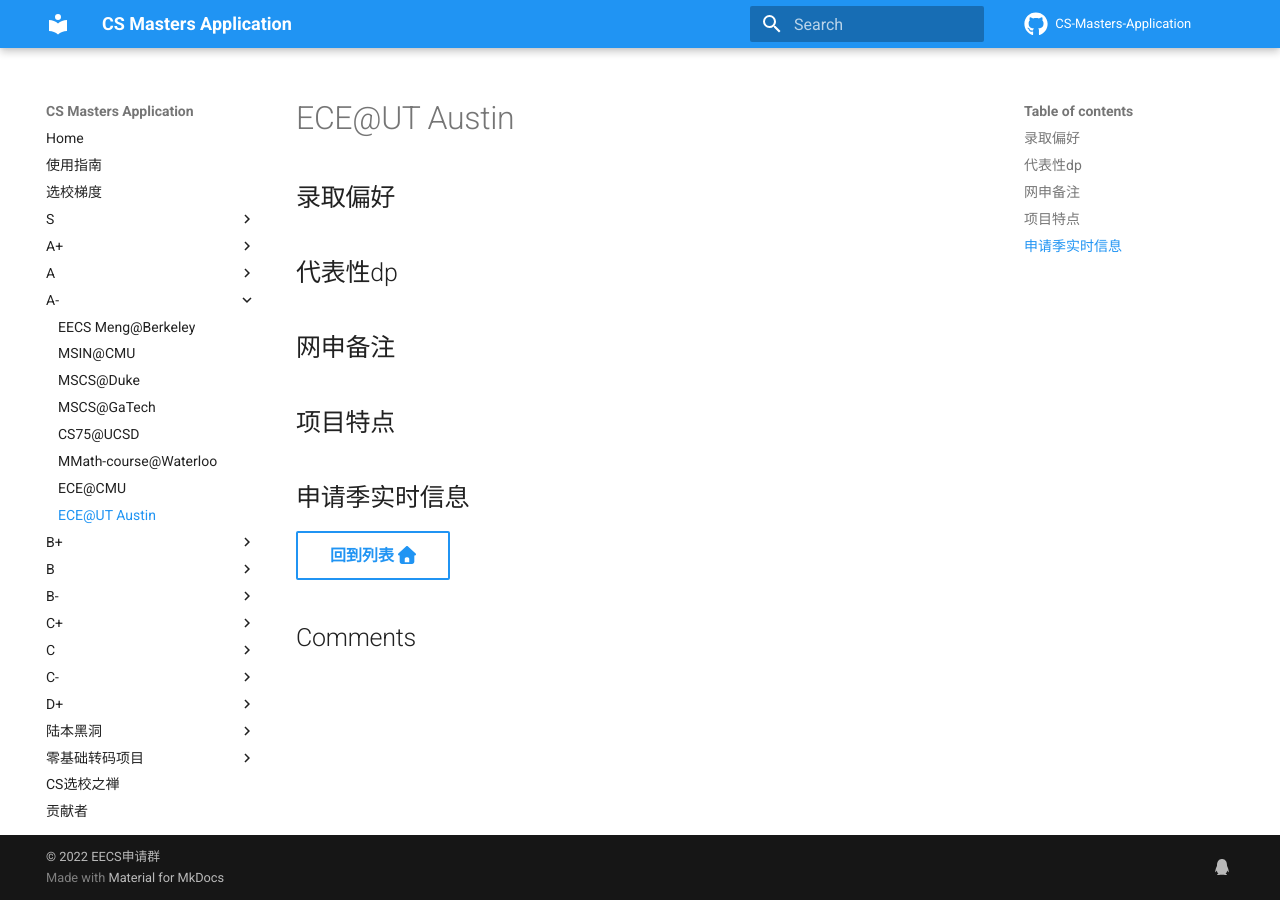
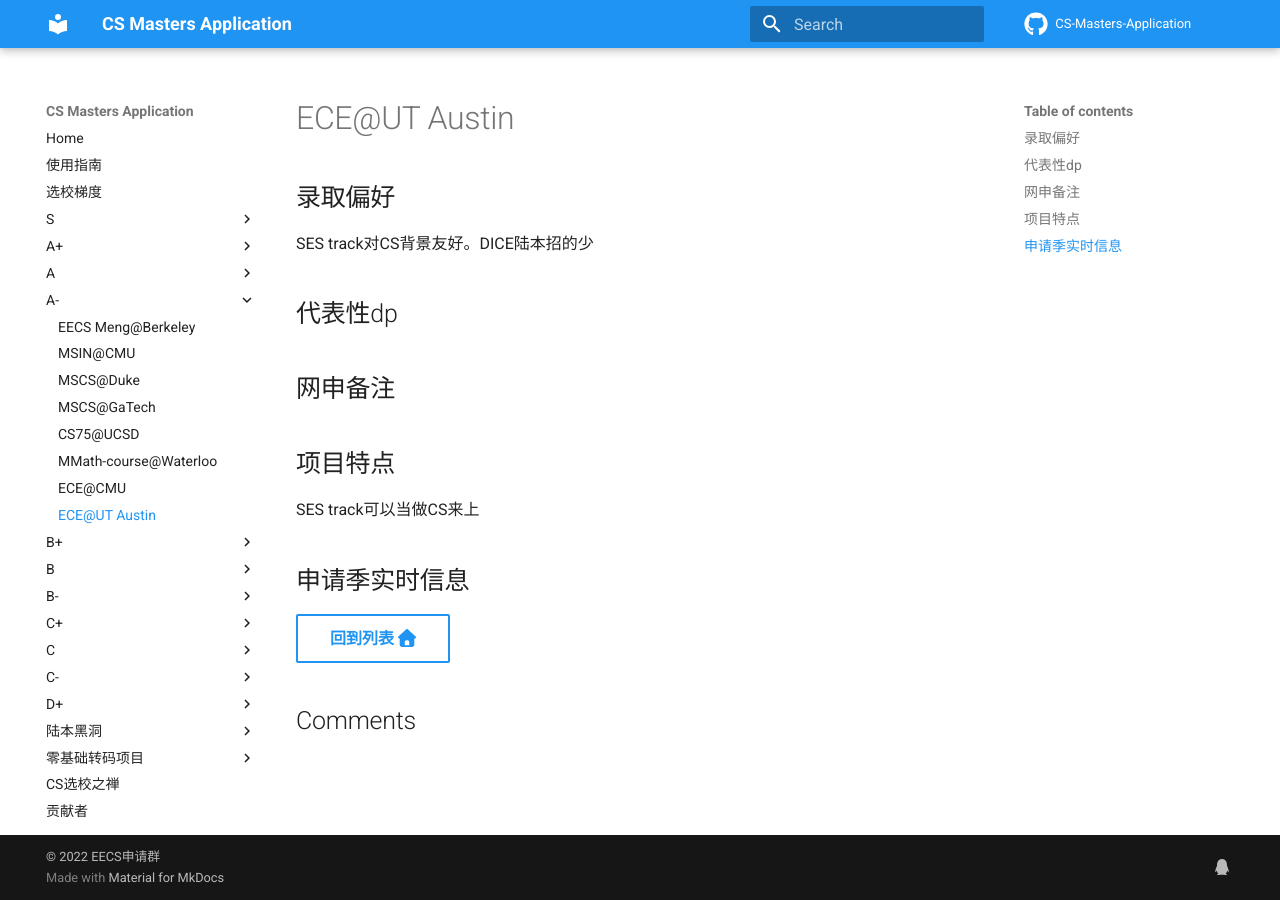
Before and after one commit to opencsapp/opencsapp.github.io, an MkDocs documentation site: the page built from docs/ECE@UT Austin.md, in a window 1280 px wide. Built offline with MkDocs 1.6.1 and Material for MkDocs 9.7.7, drawn with Linux system fonts in a browser that asks for light colours; comment, search, counter and statistics services are not loaded.

Commit message:
Update ECE@UT Austin.md

```diff
--- a/docs/ECE@UT Austin.md
+++ b/docs/ECE@UT Austin.md
@@ -1,11 +1,11 @@
 ## 录取偏好
-
+SES track对CS背景友好。DICE陆本招的少
 ## 代表性dp
 
 ## 网申备注
 
 ## 项目特点
-
+SES track可以当做CS来上
 ## 申请季实时信息
 
 [回到列表 :fontawesome-solid-house:](选校梯度.md){ .md-button }
```
